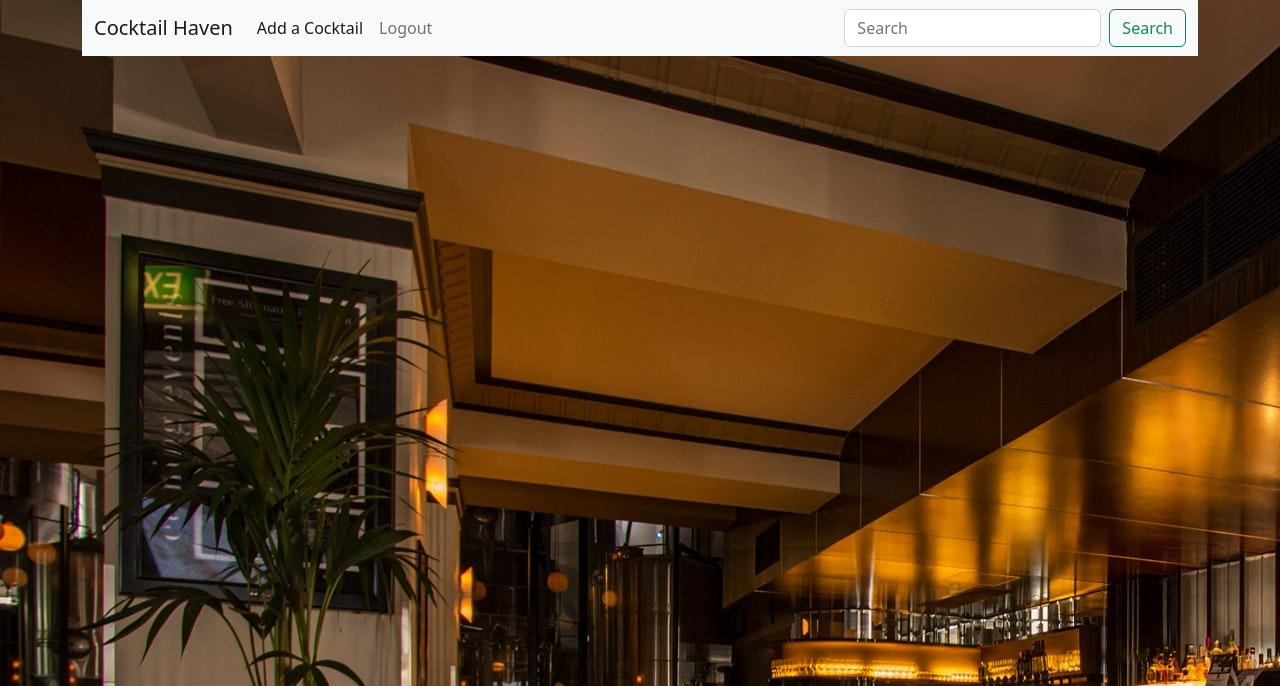
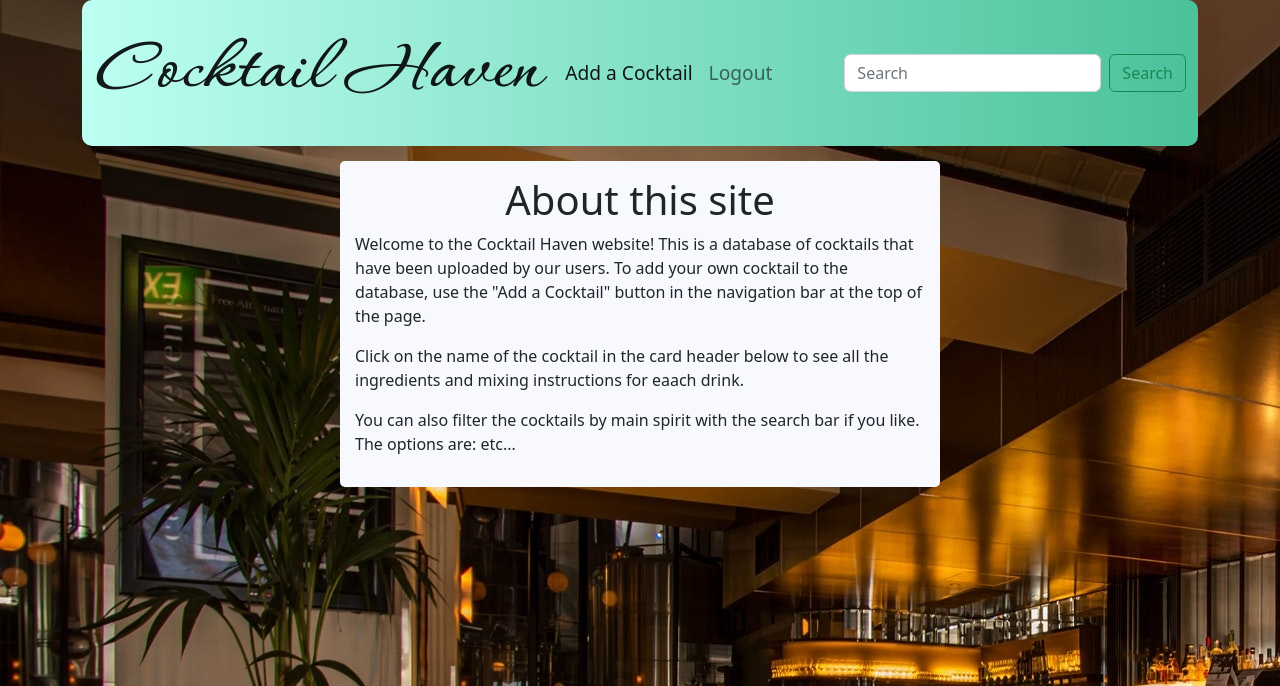
Before and after one commit to Steven-DeTeso/cocktail_haven, a Flask app: page /dashboard in a window 1280 px wide. Shown: the top 686 px of the page. Run offline with Flask 2, Linux system fonts and the light colour scheme; the visitor is signed in with stand-in values (Sample User, id 1); data that the repository does not hold is empty.

Commit message:
styling update - fonts added

```diff
--- a/flask_app/static/css/style.css
+++ b/flask_app/static/css/style.css
@@ -3,6 +3,44 @@
 * {
     padding: 0px;
     margin: 0px;
+}
+
+@font-face {
+    font-family: Corinthia;
+    src: url(../fonts/Corinthia-Bold.ttf);
+}
+
+.navbar-brand {
+    font-family: Corinthia;
+    font-size: 5em;
+}
+
+nav {
+    background: #4AC29A;
+    background: -webkit-linear-gradient(to right, #BDFFF3, #4AC29A);
+    background: linear-gradient(to right, #BDFFF3, #4AC29A);
+    border-radius: 10px;
+}
+
+.login-nav{
+    margin: auto;
+}
+
+.nav-link{
+    font-size: larger;
+}
+
+.description{
+    width: 600px;
+    margin: auto;
+    background-color: ghostwhite;
+    padding: 15px;
+    margin-top: 15px;
+    border-radius: 5px;
+}
+
+#about {
+    text-align: center;
 }
 
 .main-section {
@@ -20,10 +58,20 @@
 }
 
 .card {
-        margin: 15px 15px;
-        height: fit-content;
-        width: 400px;
-        }
+    margin: 15px 15px;
+    height: fit-content;
+    width: 400px;
+}
+
+.card-header{
+    text-align: center;
+    background-color: #ffb53d;
+}
+
+.card-header > a {
+    text-decoration: none;
+    color: black;
+}
 
 .createDrink {
     background-color: aliceblue;
--- a/flask_app/templates/dashboard.html
+++ b/flask_app/templates/dashboard.html
@@ -32,23 +32,28 @@
         </div>
         </div>
     </nav>
-        <div class="main-section">
+    <div class="description">
+        <h1 id="about">About this site</h1>
+        <p>Welcome to the Cocktail Haven website! This is a database of cocktails that have been uploaded by our users. To add your own cocktail to the database, use the "Add a Cocktail" button in the navigation bar at the top of the page.</p>
+        <p>Click on the name of the cocktail in the card header below to see all the ingredients and mixing instructions for eaach drink.</p>
+        <p>You can also filter the cocktails by main spirit with the search bar if you like. The options are: etc...</p>
+    </div>
+    <div class="main-section">
             {% for drink in drinks %}
             <div class="card col-md-4 col-lg-4">
-                <h3 class="card-header">{{drink.name}}</h3>
+                <h3 class="card-header"><a href="/show/{{drink.id}}">{{drink.name}}</a></h3>
                 <div class="card-body">
                     <p class="card-text"><strong>Ingredients and Measurements:</strong></p>
                     <p class="card-text">{{drink.ingredient}}</p>
                     <p class="card-text"><strong>Mixing instructions:</strong></p>
                     <p class="card-text">{{drink.instruction}}</p>
                     <h4 class="card-title">Uploaded by: {{drink.user.first_name}} {{drink.user.last_name}}</h4>
-                    <a href="/show/{{drink.id}}" class="btn btn-primary">Go to {{drink.name}} page</a>
                     {% if drink.user.id == session['user_id']['id'] %}
                     <a class="btn btn-secondary" href="/edit/{{drink.id}}">Edit</a> <a class="btn btn-danger" href="/delete/{{drink.id}}">Delete</a>
                     {% endif %}
                 </div>
             </div>
             {% endfor %}
-        </div>
+    </div>
 </body>
 </html>
--- a/flask_app/templates/edit.html
+++ b/flask_app/templates/edit.html
@@ -27,11 +27,11 @@
             <a class="nav-link" href="/log_out">Logout</a>
         </li>
         </ul>
-        <!-- if wanting to use this search form, need to write a route -->
+        <!-- if wanting to use this search form, need to write a route
         <form class="d-flex">
         <input class="form-control me-2" type="search" placeholder="Search" aria-label="Search">
         <button class="btn btn-outline-success" type="submit">Search</button>
-        </form>
+        </form> -->
     </div>
     </div>
     </nav>
--- a/flask_app/templates/login.html
+++ b/flask_app/templates/login.html
@@ -5,10 +5,11 @@
     <meta http-equiv="X-UA-Compatible" content="IE=edge">
     <meta name="viewport" content="width=device-width, initial-scale=1.0">
     <link rel="stylesheet" href="https://cdn.jsdelivr.net/npm/bootstrap@5.2.2/dist/css/bootstrap.min.css">
+    <link rel="stylesheet" href="{{ url_for('static', filename='css/style.css') }}">
     <title>Login page</title>
 </head>
-<nav class="navbar navbar-expand-lg navbar-light bg-light justify-content-center">
-    <h1 class="">Welcome to the Cocktail Haven</h1>
+<nav class="navbar navbar-expand-xl navbar-light bg-light">
+        <a class="navbar-brand login-nav">Welcome to the Cocktail Haven</a>
 </nav>
 <body>
     <div class="container-fluid">
--- a/flask_app/templates/show.html
+++ b/flask_app/templates/show.html
@@ -27,11 +27,11 @@
                     <a class="nav-link" href="/log_out">Logout</a>
                 </li>
                 </ul>
-                <!-- if wanting to use this search form, need to write a route -->
+                <!-- if wanting to use this search form, need to write a route
                 <form class="d-flex">
                     <input class="form-control me-2" type="search" placeholder="Search" aria-label="Search">
                     <button class="btn btn-outline-success" type="submit">Search</button>
-                </form>
+                </form> -->
             </div>
         </div>
     </nav>
@@ -40,7 +40,9 @@
         <p>Main Spirit: {{drink.spirit}}</p>
         <p>Ingredients: {{drink.ingredient}}</p>
         <p>Mixing Instructions: {{drink.instruction}}</p>
+        {% if drink.user.id == session['user_id']['id'] %}
         <a class="btn btn-success" href="/edit/{{drink.id}}">Edit this Drink</a>
+        {% endif %}
     </div>
 </body>
 </html>
```
Also changed, not shown: flask_app/templates/register.html (+4 -3 lines), flask_app/static/fonts/Corinthia-Bold.ttf (added), flask_app/static/fonts/DiplomataSC-Regular.ttf (added), 1 other file.
